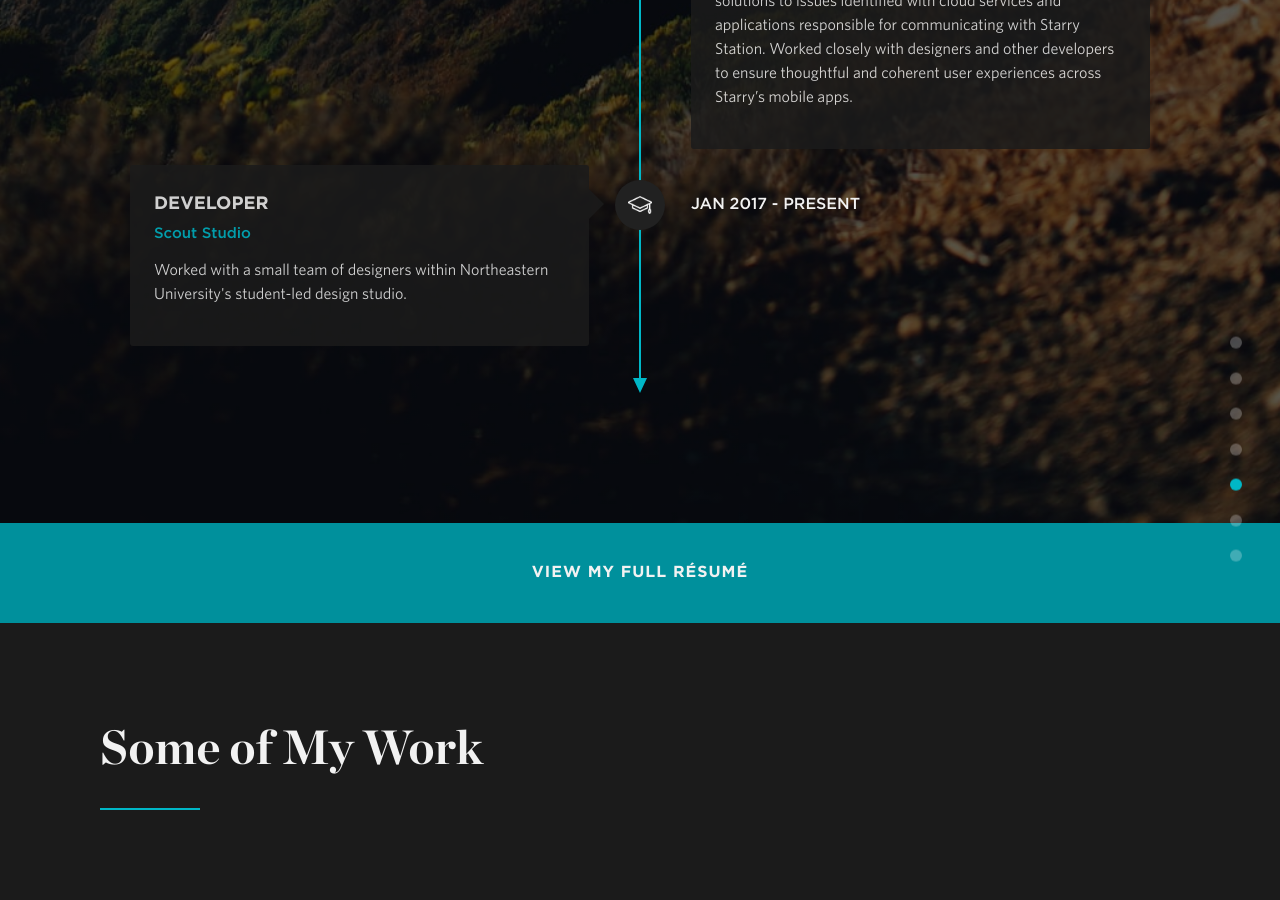
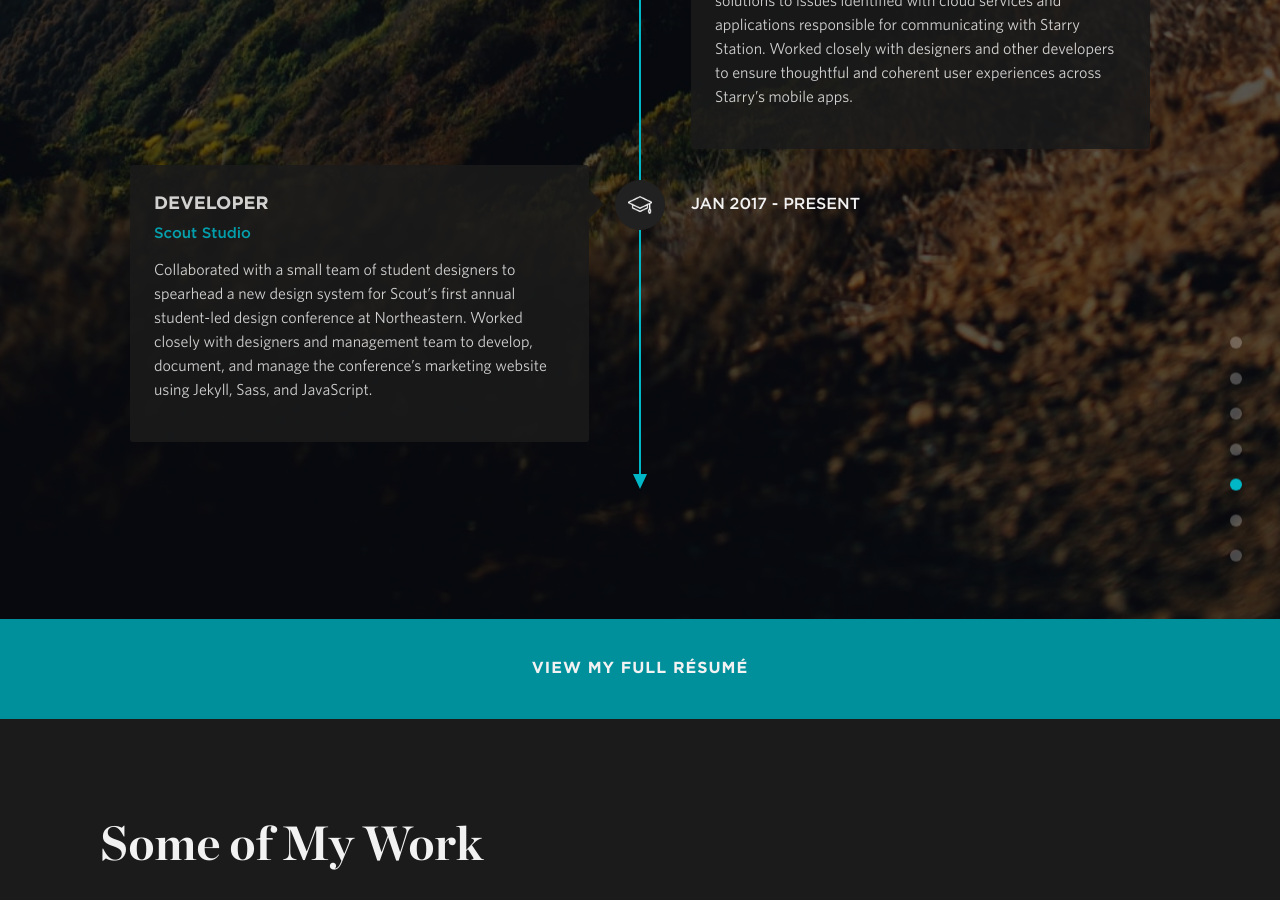
Before and after one commit to bchiang7/bchiang7.github.io, a Jekyll site: the page built from index.html, in a window 1280 px wide and 900 px high, scrolled down 5236 px. Built offline with Jekyll 4.4.1, drawn with Linux system fonts in a browser that asks for light colours; nearby versions of some CDN libraries; some of the changed text lies outside the part shown.

Commit message:
fix typo and update resume

```diff
--- a/_data/timeline.yml
+++ b/_data/timeline.yml
@@ -43,7 +43,7 @@
 - position: Developer
   company: Scout Studio
   url: http://www.northeastern.edu/scout/
-  description: Worked with a small team of designers within Northeastern University's student-led design studio.
+  description: Collaborated with a small team of student designers to spearhead a new design system for Scout’s first annual student-led design conference at Northeastern. Worked closely with designers and management team to develop, document, and manage the conference’s marketing website using Jekyll, Sass, and JavaScript.
   sprite: university
   date: Jan 2017 - Present
 
--- a/_includes/experience.html
+++ b/_includes/experience.html
@@ -8,7 +8,7 @@
       <div class="center">
         <h1 class="section-heading">Experience</h1>
         <span class="divider center"></span>
-        <p class="experience-description">Thanks to Northeastern's co-op program, I've had the privelege of completing two awesome six-month co-ops as a Creative Technologist at <a href="http://us.mullenlowe.com/" target="_blank">MullenLowe U.S.</a> and Software Engineer at <a href="https://starry.com/" target="_blank">Starry</a>. Starting in July 2017, I'll be joining the iTunes team at <a href="https://apple.com/" target="_blank">Apple</a> as a UI Engineer for my third and final co-op!</p>
+        <p class="experience-description">Thanks to Northeastern's co-op program, I've had the privilege of completing two awesome six-month co-ops as a Creative Technologist at <a href="http://us.mullenlowe.com/" target="_blank">MullenLowe U.S.</a> and Software Engineer at <a href="https://starry.com/" target="_blank">Starry</a>. Starting in July 2017, I'll be joining the iTunes team at <a href="https://apple.com/" target="_blank">Apple</a> as a UI Engineer for my third and final co-op!</p>
       </div>
       <div class="experience-wrapper">
         <div id="timeline">
```
Also changed, not shown: 1 other file.
